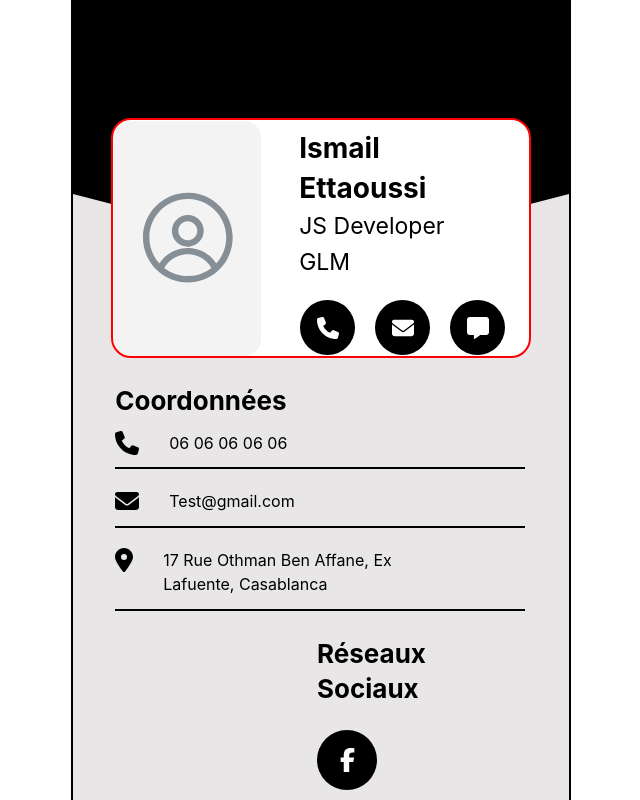
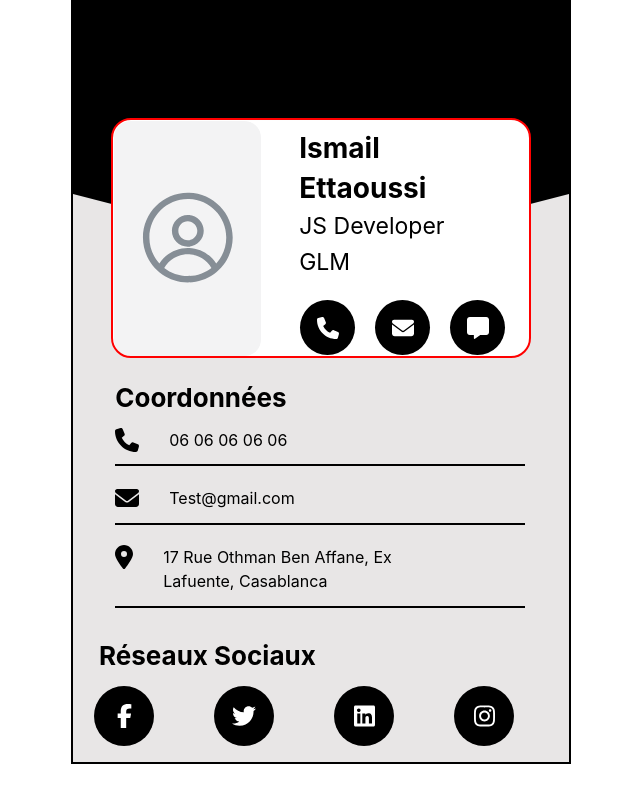
Before and after one commit to Gdija/dbc-app, a React (Create React App) app in the folder dbc_app/: page / in a window 1280 px wide. Shown: the top 800 px of the page, without its empty margins (319-959 px from the left). Built offline with nearby package versions, Linux system fonts and the light colour scheme.

Commit message:
update social media test

```diff
--- a/dbc_app/src/Components/ContactSectionTest.js
+++ b/dbc_app/src/Components/ContactSectionTest.js
@@ -36,7 +36,7 @@ const containerWidth = extraSmall
         mt={20}
         ml={-140}
       >
-        <Title ml={10} pb={3} pt={5} order={2} color={'yellow'}> Coordonnées</Title>
+        <Title ml={10} pb={3} pt={5} order={2} mt={-3} color={'yellow'}> Coordonnées</Title>
         {/* Phone Number */}
         <Box display={"flex"} >
           <FontAwesomeIcon
--- a/dbc_app/src/Components/SocialMediaTest.js
+++ b/dbc_app/src/Components/SocialMediaTest.js
@@ -12,25 +12,21 @@ import { useMediaQuery } from "@mantine/hooks";
 function SocialMediaTest() {
   const extraSmall = useMediaQuery("(max-width: 576px)");
   const smallScreen = useMediaQuery("(min-width: 577px) and (max-width: 768px)");
-  const mediumScreen = useMediaQuery("(min-width: 768px) and (max-width: 992px)");
+  const mediumScreen = useMediaQuery("(min-width: 769px) and (max-width: 992px)");
 
   // const avatarIcons = [faFacebookF, faTwitter, faLinkedin, faInstagram];
 
-  const containerWidth = extraSmall ? '85%' : smallScreen? 50 : mediumScreen ? 55 : 60;
+  const containerWidth = extraSmall ? '85%' : smallScreen? '90%' : mediumScreen ? '90%' : '100%';
 
-  const avatarSize = extraSmall
-    ? 40 // Smaller avatar for extra small screens
-    : smallScreen
-    ? 50 // Medium size for small screens
-    : mediumScreen
-    ? 55 // Larger size for medium screens
-    : 60; // Default for large screens
+  const avatarSize = extraSmall ? 40 : smallScreen ? 50 : mediumScreen ? 55 : 60;
+   const iconsGap = extraSmall ? 41 : smallScreen ? 65 : mediumScreen ? 55 : 60;
   return (
     <Container style={{ width: containerWidth, margin: 'auto' }}>
       <Flex
         w="100%"
+        // bd={"2px solid black"}
         // bg="blue"
-        gap={extraSmall ? 'sm' : 'md'}
+        gap={extraSmall ? 'md' : 'md'}
         justify="center"
         align="flex-start"
         direction="column"
@@ -38,10 +34,10 @@ function SocialMediaTest() {
         my={20}
         // ml={-40}
       >
-        <Title align={extraSmall ? 'center' : 'left'} ml={extraSmall ? 0 : 10} pt={-2} mt={-3} order={2}>
+        <Title align='left' ml={extraSmall ? 0 : 10} pt={5}  mt={-3} order={2}>
           Réseaux Sociaux
         </Title>
-        <Group gap={extraSmall ? 20 : 50} mt={8} mb={-4} ml={extraSmall ? 0 : 10} position="center">
+        <Group gap={iconsGap} mt={-3} mb={-4} ml={extraSmall ? 0 : 5} position="center">
           <Avatar radius="xl" size={avatarSize} color="white" bg={"black"}>
             <FontAwesomeIcon icon={faFacebookF} />
           </Avatar>
```
Also changed, not shown: dbc_app/package.json (+9 -2 lines), 1 other file (tests, documents, lock files or other folders).
